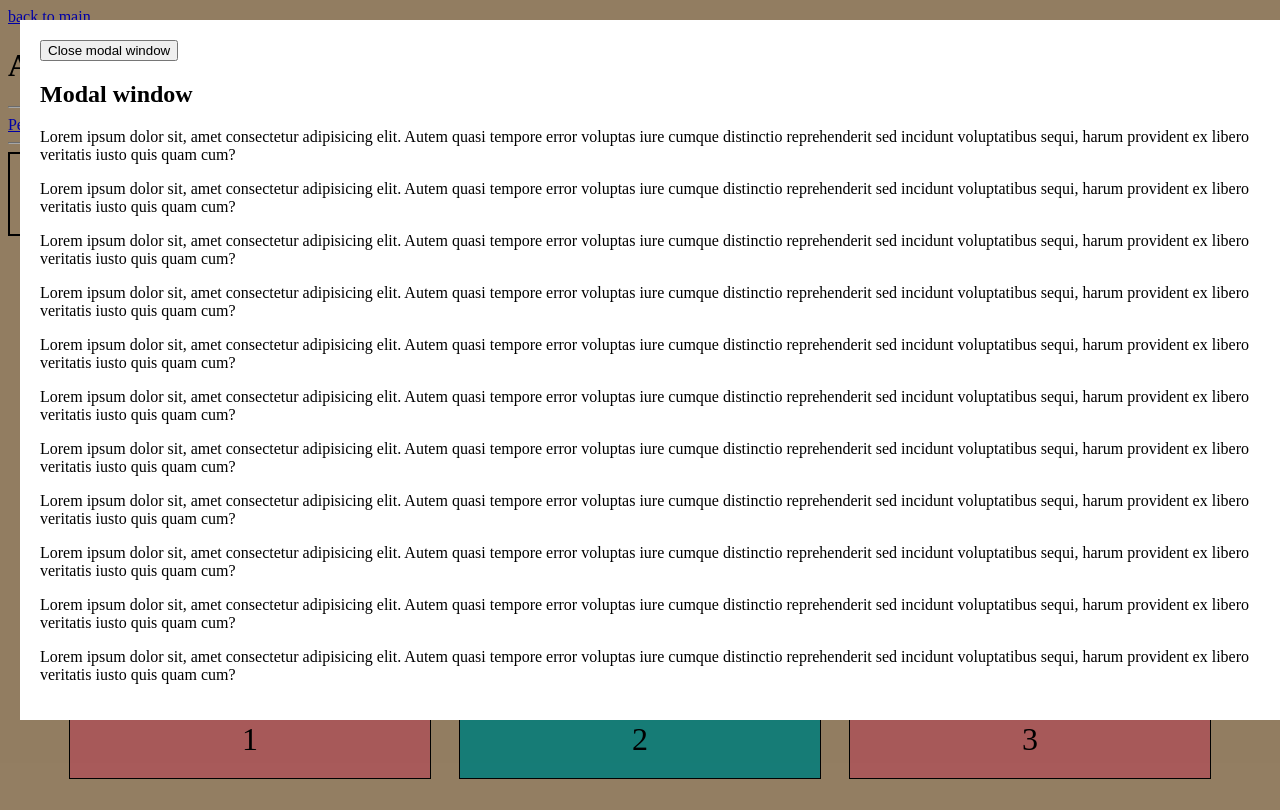
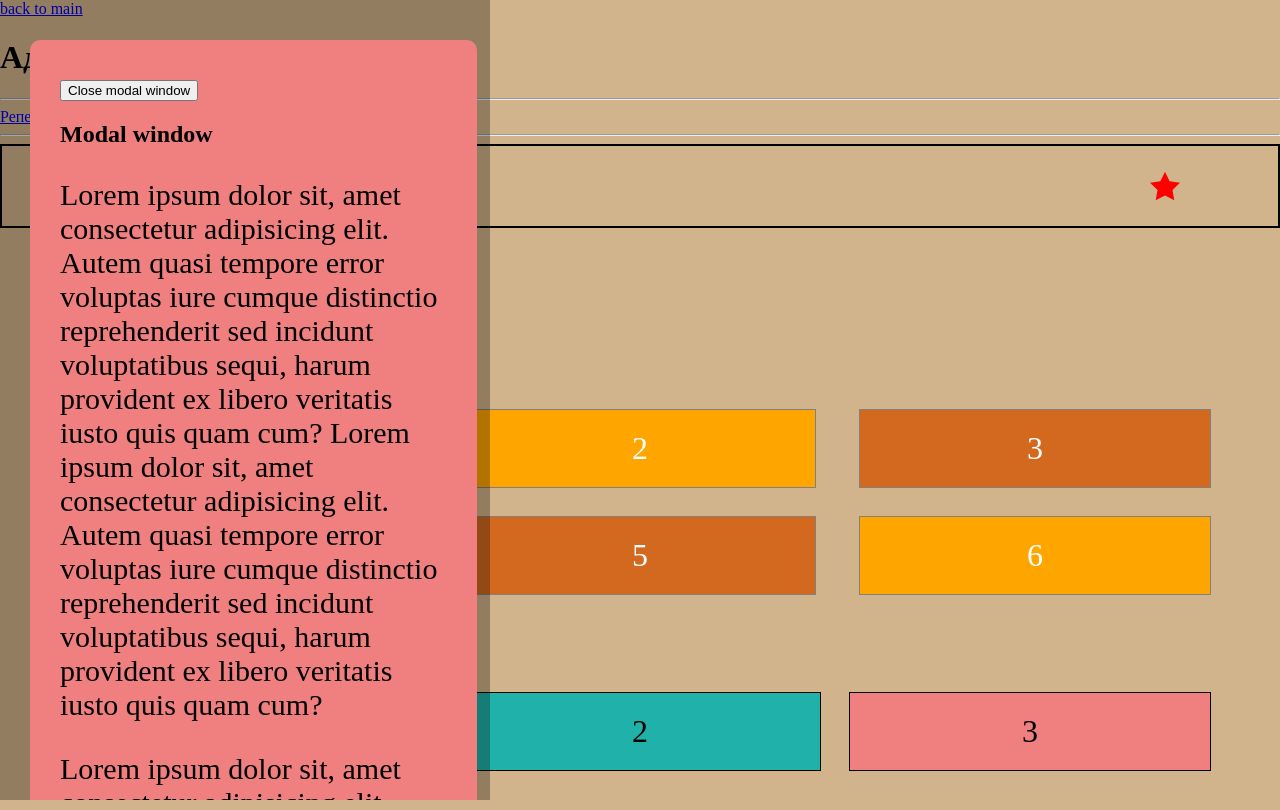
Before and after one commit to kornieiev/wireframes, a plain HTML site: page attached/adaptive.html in a window 1280 px wide. Both pictures are taken after a click on the button "Open modal window". Drawn offline with Linux system fonts and the light colour scheme.

Commit message:
centered modal

```diff
--- a/attached/adaptive.html
+++ b/attached/adaptive.html
@@ -98,6 +98,8 @@
         })();
       </script>
     </main>
+    <!--  -->
+    <div class="container-modal">
       <div class="backdrop is-hidden" data-backdrop>
         <div class="modal">
           <button type="button" class="modal-btn-close" data-modal-close>
@@ -105,74 +107,96 @@
           </button>
           <h2>Modal window</h2>
           <p>
-          Lorem ipsum dolor sit, amet consectetur adipisicing elit. Autem quasi
-          tempore error voluptas iure cumque distinctio reprehenderit sed
-          incidunt voluptatibus sequi, harum provident ex libero veritatis iusto
-          quis quam cum?
+            Lorem ipsum dolor sit, amet consectetur adipisicing elit. Autem
+            quasi tempore error voluptas iure cumque distinctio reprehenderit
+            sed incidunt voluptatibus sequi, harum provident ex libero veritatis
+            iusto quis quam cum? Lorem ipsum dolor sit, amet consectetur
+            adipisicing elit. Autem quasi tempore error voluptas iure cumque
+            distinctio reprehenderit sed incidunt voluptatibus sequi, harum
+            provident ex libero veritatis iusto quis quam cum?
           </p>
           <p>
-          Lorem ipsum dolor sit, amet consectetur adipisicing elit. Autem quasi
-          tempore error voluptas iure cumque distinctio reprehenderit sed
-          incidunt voluptatibus sequi, harum provident ex libero veritatis iusto
-          quis quam cum?
+            Lorem ipsum dolor sit, amet consectetur adipisicing elit. Autem
+            quasi tempore error voluptas iure cumque distinctio reprehenderit
+            sed incidunt voluptatibus sequi, harum provident ex libero veritatis
+            iusto quis quam cum?
           </p>
           <p>
-          Lorem ipsum dolor sit, amet consectetur adipisicing elit. Autem quasi
-          tempore error voluptas iure cumque distinctio reprehenderit sed
-          incidunt voluptatibus sequi, harum provident ex libero veritatis iusto
-          quis quam cum?
+            Lorem ipsum dolor sit, amet consectetur adipisicing elit. Autem
+            quasi tempore error voluptas iure cumque distinctio reprehenderit
+            sed incidunt voluptatibus sequi, harum provident ex libero veritatis
+            iusto quis quam cum?
           </p>
           <p>
-          Lorem ipsum dolor sit, amet consectetur adipisicing elit. Autem quasi
-          tempore error voluptas iure cumque distinctio reprehenderit sed
-          incidunt voluptatibus sequi, harum provident ex libero veritatis iusto
-          quis quam cum?
+            Lorem ipsum dolor sit, amet consectetur adipisicing elit. Autem
+            quasi tempore error voluptas iure cumque distinctio reprehenderit
+            sed incidunt voluptatibus sequi, harum provident ex libero veritatis
+            iusto quis quam cum?Lorem ipsum dolor sit, amet consectetur
+            adipisicing elit. Autem quasi tempore error voluptas iure cumque
+            distinctio reprehenderit sed incidunt voluptatibus sequi, harum
+            provident ex libero veritatis iusto quis quam cum?
           </p>
           <p>
-          Lorem ipsum dolor sit, amet consectetur adipisicing elit. Autem quasi
-          tempore error voluptas iure cumque distinctio reprehenderit sed
-          incidunt voluptatibus sequi, harum provident ex libero veritatis iusto
-          quis quam cum?
+            Lorem ipsum dolor sit, amet consectetur adipisicing elit. Autem
+            quasi tempore error voluptas iure cumque distinctio reprehenderit
+            sed incidunt voluptatibus sequi, harum provident ex libero veritatis
+            iusto quis quam cum? Lorem ipsum dolor sit, amet consectetur
+            adipisicing elit. Autem quasi tempore error voluptas iure cumque
+            distinctio reprehenderit sed incidunt voluptatibus sequi, harum
+            provident ex libero veritatis iusto quis quam cum? Lorem ipsum dolor
+            sit, amet consectetur adipisicing elit. Autem quasi tempore error
+            voluptas iure cumque distinctio reprehenderit sed incidunt
+            voluptatibus sequi, harum provident ex libero veritatis iusto quis
+            quam cum?
           </p>
           <p>
-          Lorem ipsum dolor sit, amet consectetur adipisicing elit. Autem quasi
-          tempore error voluptas iure cumque distinctio reprehenderit sed
-          incidunt voluptatibus sequi, harum provident ex libero veritatis iusto
-          quis quam cum?
+            Lorem ipsum dolor sit, amet consectetur adipisicing elit. Autem
+            quasi tempore error voluptas iure cumque distinctio reprehenderit
+            sed incidunt voluptatibus sequi, harum provident ex libero veritatis
+            iusto quis quam cum?
           </p>
           <p>
-          Lorem ipsum dolor sit, amet consectetur adipisicing elit. Autem quasi
-          tempore error voluptas iure cumque distinctio reprehenderit sed
-          incidunt voluptatibus sequi, harum provident ex libero veritatis iusto
-          quis quam cum?
+            Lorem ipsum dolor sit, amet consectetur adipisicing elit. Autem
+            quasi tempore error voluptas iure cumque distinctio reprehenderit
+            sed incidunt voluptatibus sequi, harum provident ex libero veritatis
+            iusto quis quam cum?
           </p>
           <p>
-          Lorem ipsum dolor sit, amet consectetur adipisicing elit. Autem quasi
-          tempore error voluptas iure cumque distinctio reprehenderit sed
-          incidunt voluptatibus sequi, harum provident ex libero veritatis iusto
-          quis quam cum?
+            Lorem ipsum dolor sit, amet consectetur adipisicing elit. Autem
+            quasi tempore error voluptas iure cumque distinctio reprehenderit
+            sed incidunt voluptatibus sequi, harum provident ex libero veritatis
+            iusto quis quam cum?
           </p>
           <p>
-          Lorem ipsum dolor sit, amet consectetur adipisicing elit. Autem quasi
-          tempore error voluptas iure cumque distinctio reprehenderit sed
-          incidunt voluptatibus sequi, harum provident ex libero veritatis iusto
-          quis quam cum?
+            Lorem ipsum dolor sit, amet consectetur adipisicing elit. Autem
+            quasi tempore error voluptas iure cumque distinctio reprehenderit
+            sed incidunt voluptatibus sequi, harum provident ex libero veritatis
+            iusto quis quam cum? Lorem ipsum dolor sit, amet consectetur
+            adipisicing elit. Autem quasi tempore error voluptas iure cumque
+            distinctio reprehenderit sed incidunt voluptatibus sequi, harum
+            provident ex libero veritatis iusto quis quam cum? Lorem ipsum dolor
+            sit, amet consectetur adipisicing elit. Autem quasi tempore error
+            voluptas iure cumque distinctio reprehenderit sed incidunt
+            voluptatibus sequi, harum provident ex libero veritatis iusto quis
+            quam cum?
           </p>
           <p>
-          Lorem ipsum dolor sit, amet consectetur adipisicing elit. Autem quasi
-          tempore error voluptas iure cumque distinctio reprehenderit sed
-          incidunt voluptatibus sequi, harum provident ex libero veritatis iusto
-          quis quam cum?
+            Lorem ipsum dolor sit, amet consectetur adipisicing elit. Autem
+            quasi tempore error voluptas iure cumque distinctio reprehenderit
+            sed incidunt voluptatibus sequi, harum provident ex libero veritatis
+            iusto quis quam cum?
           </p>
           <p>
-          Lorem ipsum dolor sit, amet consectetur adipisicing elit. Autem quasi
-          tempore error voluptas iure cumque distinctio reprehenderit sed
-          incidunt voluptatibus sequi, harum provident ex libero veritatis iusto
-          quis quam cum?
+            Lorem ipsum dolor sit, amet consectetur adipisicing elit. Autem
+            quasi tempore error voluptas iure cumque distinctio reprehenderit
+            sed incidunt voluptatibus sequi, harum provident ex libero veritatis
+            iusto quis quam cum?
           </p>
         </div>
       </div>
+    </div>
 
+    <!--  -->
     <script>
       const refs = {
         openModalBtn: document.querySelector("[data-modal-open]"),
@@ -186,6 +210,7 @@
       refs.backdrop.addEventListener("click", logBackdropClick);
 
       function toggleModal() {
+        document.body.classList.toggle("modal-open");
         refs.backdrop.classList.toggle("is-hidden");
       }
 
--- a/attached/css/adaptive.css
+++ b/attached/css/adaptive.css
@@ -1,5 +1,7 @@
 body {
   background-color: tan;
+  box-sizing: border-box;
+  margin: 0;
 }
 ul,
 li {
@@ -202,21 +204,75 @@ li {
   position: fixed;
   top: 0;
   left: 0;
+  bottom: 0;
+  right: 0;
 
+  height: 100%;
   width: 100%;
+
+  /* padding: 40px 30px; */
+
+  background-color: rgba(0, 0, 0, 0.3);
+
+  /* что бы прокручивался контент внурти модалки */
+  overflow-y: scroll;
+
+  @media screen and (min-width: 430px) {
+    padding-left: 30px;
+    padding-right: 30px;
+    width: 430px;
+  }
+}
+
+.container-modal {
+  /* max-width: 1140px; */
+  width: 100%;
+
+  /* padding: 30px; */
+  display: flex;
+  justify-content: center;
+  align-items: center;
   height: 100%;
-  background-color: rgba(0, 0, 0, 0.3);
-  padding: 20px;
-
-  overflow-y: scroll;
 }
 
 .modal {
-  padding: 20px;
+  border-radius: 10px;
+
+  padding: 40px 30px;
+  margin: 40px 30px;
+
   background-color: #fff;
+
+  max-width: 90%;
+  width: auto;
+  /* max-height: 90%; */
+  /* overflow-y: auto; */
+
+  @media screen and (min-width: 430px) {
+    width: 430px;
+    margin-left: auto;
+    margin-right: auto;
+    background-color: lightcoral;
+    /* position: absolute; */
+    /* top: 50%;
+    left: 50%;
+    transform: translate(-50%, -50%); */
+  }
+
+  @media screen and (min-width: 1200px) {
+    width: 1200px;
+  }
 }
 
 .backdrop.is-hidden {
   opacity: 0;
   pointer-events: none;
 }
+
+body.modal-open {
+  overflow: hidden;
+}
+
+p {
+  font-size: 30px;
+}
```
Lines whose indentation alone changed are shown as unchanged.
